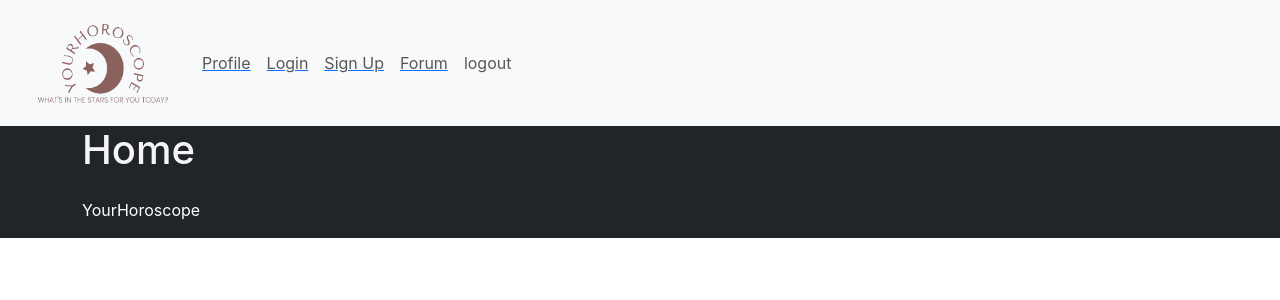
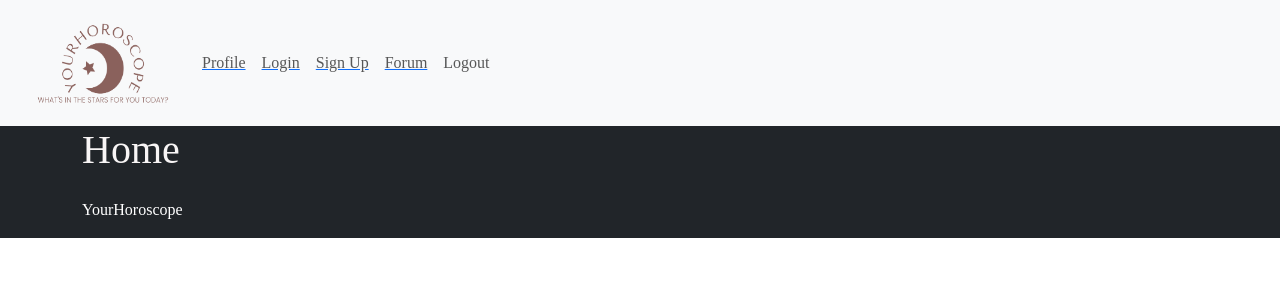
Before and after one commit to ahmad92894/YourHoroscope, a React (Create React App) app in the folder client/: page / in a window 1280 px wide. Shown: the top 300 px of the page. Built offline with nearby package versions, Linux system fonts and the light colour scheme.

Commit message:
updating font

```diff
--- a/client/src/App.css
+++ b/client/src/App.css
@@ -1,6 +1,11 @@
 .App {
   text-align: center;
+  font-family: 'Shadows Into Light', cursive;
+  font-family: 'Zeyada', cursive;
+  font-size: 30px;
 }
+/* .App-link {@import url('https://fonts.googleapis.com/css2?family=Shadows+Into+Light&family=Zeyada&display=swap');
+} */
 
 .App-logo {
   height: 40vmin;
@@ -14,18 +19,17 @@
 }
 
 .App-header {
-  background-color: #282c34;
+  background-color: whitesmoke;
   min-height: 100vh;
   display: flex;
   flex-direction: column;
   align-items: center;
   justify-content: center;
   font-size: calc(10px + 2vmin);
-  color: white;
 }
 
 .App-link {
-  color: #61dafb;
+  color: #fbd761;
 }
 
 @keyframes App-logo-spin {
--- a/client/src/components/NavBar.js
+++ b/client/src/components/NavBar.js
@@ -31,7 +31,7 @@ const NavBar = () => {
           <li><Link to="/profile" className="nav-item">
               <a className="nav-link" href="#">Forum</a></Link>
               </li>
-              <li className="nav-item"><a className="nav-link" href="/" onClick={() => Auth.logout()} >logout</a></li>
+              <li className="nav-item"><a className="nav-link" href="/" onClick={() => Auth.logout()} >Logout</a></li>
           <ul/>
           </ul>
     </div>
--- a/client/src/index.css
+++ b/client/src/index.css
@@ -1,16 +1,19 @@
+
+
+
 body {
+
   margin: 0;
-  font-family: -apple-system, BlinkMacSystemFont, 'Segoe UI', 'Roboto', 'Oxygen',
-    'Ubuntu', 'Cantarell', 'Fira Sans', 'Droid Sans', 'Helvetica Neue',
-    sans-serif;
+  font-family: 'Shadows Into Light', cursive;
+  font-family: 'Zeyada', cursive;
   -webkit-font-smoothing: antialiased;
   -moz-osx-font-smoothing: grayscale;
-  color : whitesmoke
+  color : rgb(248, 245, 245)
 }
 
 code {
-  font-family: source-code-pro, Menlo, Monaco, Consolas, 'Courier New',
-    monospace;
+  font-family: 'Shadows Into Light', cursive;
+  font-family: 'Zeyada', cursive;
 
 
 }
```
